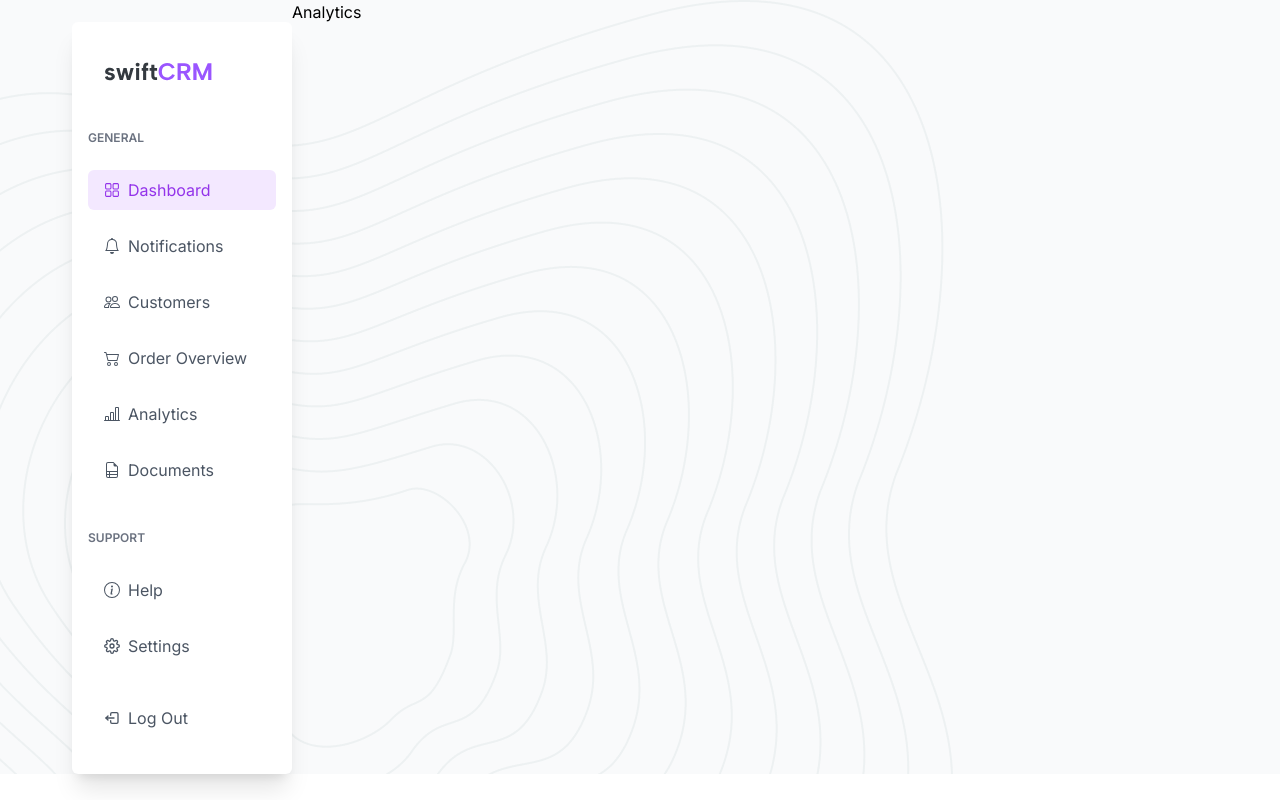
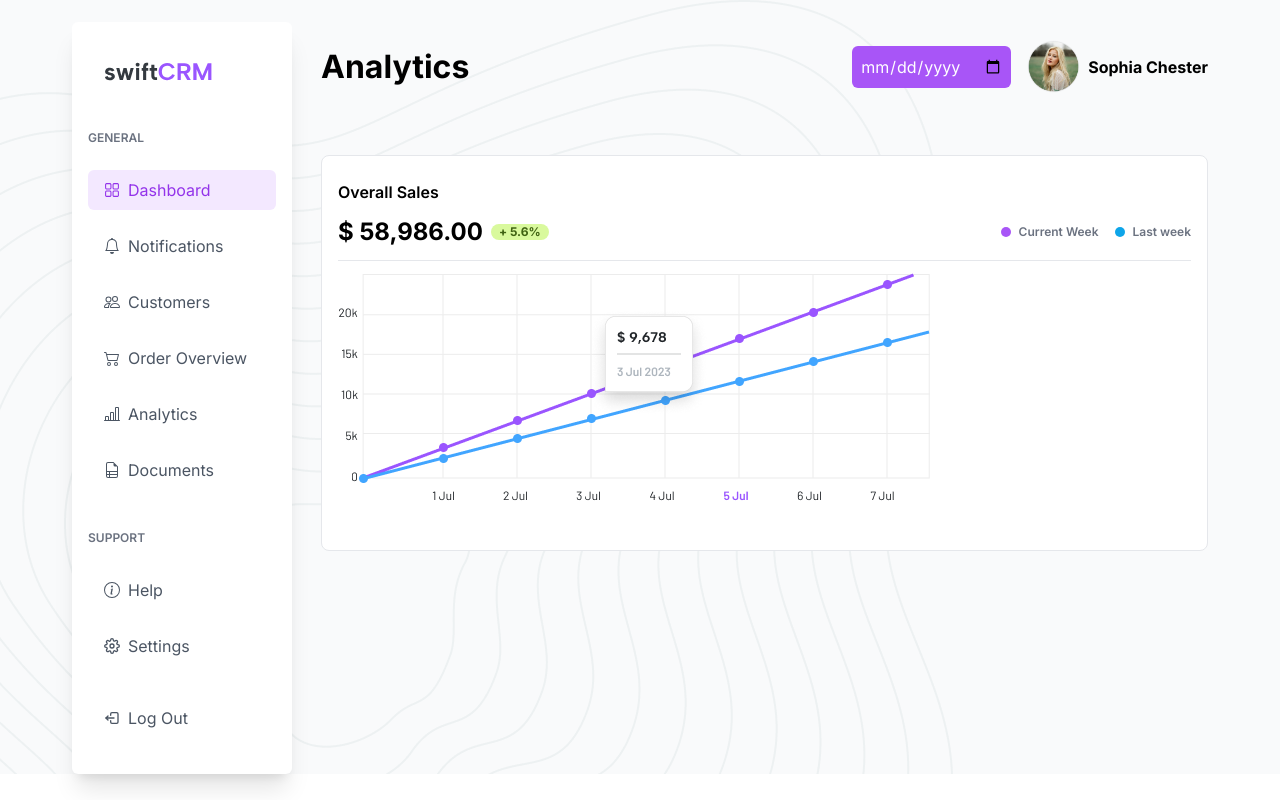
Before and after one commit to theusmanyousaf/swift-crm, a Next.js app: page /analytics in a window 1280 px wide. Shown: the top 800 px of the page. Built offline with nearby package versions, Linux system fonts and the light colour scheme.

Commit message:
overall sales component

```diff
--- a/src/app/(pages)/analytics/page.tsx
+++ b/src/app/(pages)/analytics/page.tsx
@@ -1,7 +1,13 @@
-import React from 'react'
+import Header from '@/components/header/Header'
+import OverallSales from '@/components/overallSales/OverallSales'
 
 export default function Analytics() {
   return (
-    <div>Analytics</div>
+    <div className='xl:ml-[29px]'>
+      <Header title='Analytics' />
+      <div className='xl:mt-[62px]'>
+        <OverallSales />
+      </div>
+    </div>
   )
 }
--- a/src/components/header/Header.tsx
+++ b/src/components/header/Header.tsx
@@ -7,7 +7,7 @@ export default function Header({title}:{title: string}) {
         <div className="flex justify-between mt-10 items-center mb-3.5">
             <h1 className="font-bold text-[32px]">{title}</h1>
             <div className='flex items-center gap-4'>
-                <DatePicker />
+                <input id='date' type="date" className='bg-purple-500 p-2 rounded-md text-white' />
                 <div className='flex items-center gap-2'>
                     <Image src={Avatar} alt="Avatar" className="xl:w-[53px] xl:h-[53px] w-11 h-11" />
                     <div className='font-bold text-[13px] xl:text-base'>Sophia Chester</div>
--- /dev/null
+++ b/src/components/overallSales/OverallSales.tsx
@@ -0,0 +1,28 @@
+import Image from 'next/image'
+import Graph from '/public/assets/GraphOverall.png'
+
+export default function OverallSales() {
+    return (
+        <div className='flex flex-col gap-3 bg-white border rounded-lg pt-6 pb-12 px-4'>
+            <h1 className='font-semibold'>Overall Sales</h1>
+            <div className='flex justify-between'>
+                <div className='flex gap-2 items-center'>
+                    <h1 className='font-bold text-2xl'>$ 58,986.00</h1>
+                    <button className="rounded-full text-xs font-bold text-lime-800 bg-lime-200 px-2 mr-3">+ 5.6%</button>
+                </div>
+                <div className='flex'>
+                    <div className="flex items-center mr-4">
+                        <div className="rounded-full w-2.5 h-2.5 bg-purple-500 mr-2"></div>
+                        <span className='text-gray-500 text-xs font-semibold'>Current Week</span>
+                    </div>
+                    <div className="flex items-center">
+                        <div className=" rounded-full w-2.5 h-2.5 bg-sky-500 mr-2"></div>
+                        <span className='text-gray-500 text-xs font-semibold'>Last week</span>
+                    </div>
+                </div>
+            </div>
+            <hr />
+            <Image src={Graph} alt='graph'/>
+        </div>
+    )
+}
```
Also changed, not shown: public/assets/GraphOverall.png (added).
